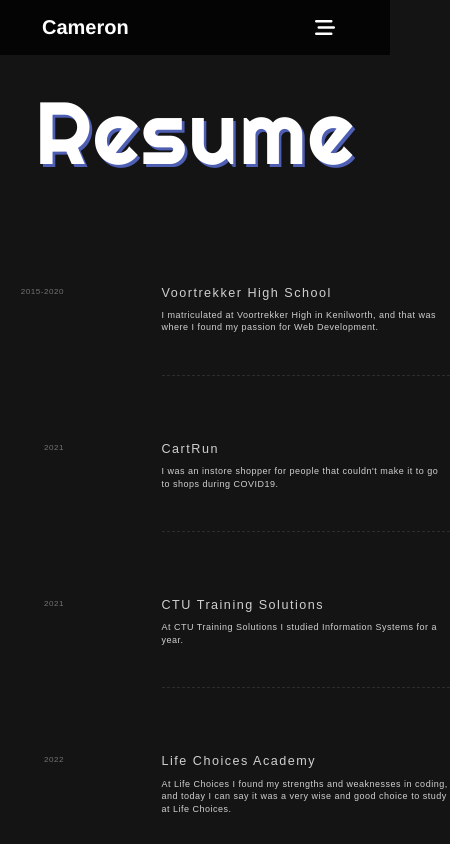
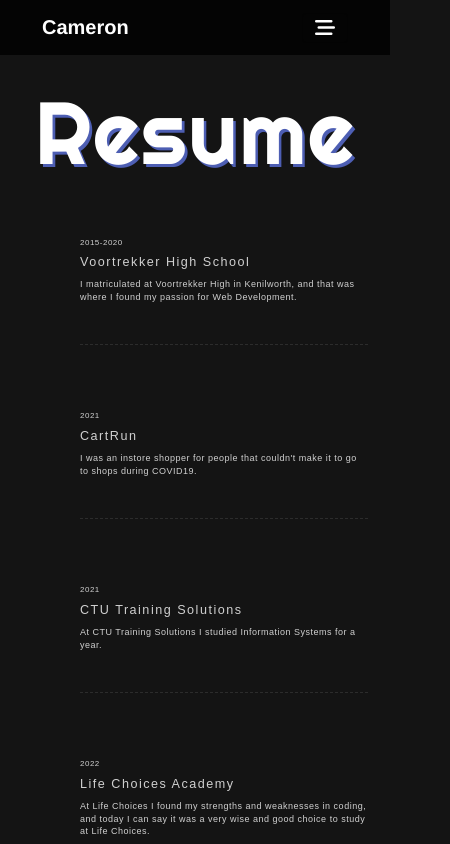
Before and after one commit to Camie0903/final-portfolio, a Vue app: page /resume in a window 390 px wide. Shown: the top 844 px of the page, 450 px wide, since content can reach past the window. Built offline with nearby package versions, Linux system fonts and the light colour scheme; a web font is replaced by a local one.

Commit message:
updated resume

```diff
--- a/src/views/Resume.vue
+++ b/src/views/Resume.vue
@@ -5,27 +5,29 @@
   </div>
   <ul class="timeline">
     <li class="event" data-date="2015-2020">
+      <h5 class="dates">2015-2020</h5>
       <h3>Voortrekker High School</h3>
       <p>I matriculated at Voortrekker High in Kenilworth, and that was where I found my passion for Web Development.</p>
     </li>
     <li class="event" data-date="2021">
+      <h5 class="dates">2021</h5>
       <h3>CartRun</h3>
       <p>I was an instore shopper for people that couldn't make it to go to shops during COVID19.</p>
     </li>
      <li class="event" data-date="2021">
-
+      <h5 class="dates">2021</h5>
       <h3>CTU Training Solutions</h3>
 
       <p>At CTU Training Solutions I studied Information Systems for a year. </p>
     </li>
     <li class="event" data-date="2022">
-
+      <h5 class="dates">2022</h5>
       <h3>Life Choices Academy</h3>
 
       <p>At Life Choices I found my strengths and weaknesses in coding, and today I can say it was a very wise and good choice to study at Life Choices.</p>
     </li>
     <li class="event" data-date="Oct 22-Apr 23">
-
+      <h5 class="dates">Oct 22-Apr 23</h5>
       <h3>Webwiser</h3>
 
       <p> At WebWiser, a reputable web development company, I had the opportunity to work as a Junior Web Developer on several high-profile projects for well-known brands such as Crocs, Under Armour, and Birkenstock. My role involved working closely with senior developers to create responsive and visually appealing websites that met the clients' requirements.</p>
@@ -95,7 +97,9 @@ a:hover {
   background: #004ffc;
   border-bottom: 0.35em solid black;
 }
-
+.dates{
+  font-size: 0.5rem;
+}
 strong {
   font-weight: 600;
 }
@@ -232,11 +236,15 @@ h1 {
     font-size: 9px;
     padding-left: 4rem;
     box-shadow: none;
+    top: -3rem;
+    margin-left: -8rem;
   }
   .event {
     margin-bottom: 2rem;
     font-weight: 900;
     font-size: 9px;
+    left: 9rem;
+    top: 0rem;
   }
   .timeline .event:after{
     box-shadow: none;
```
